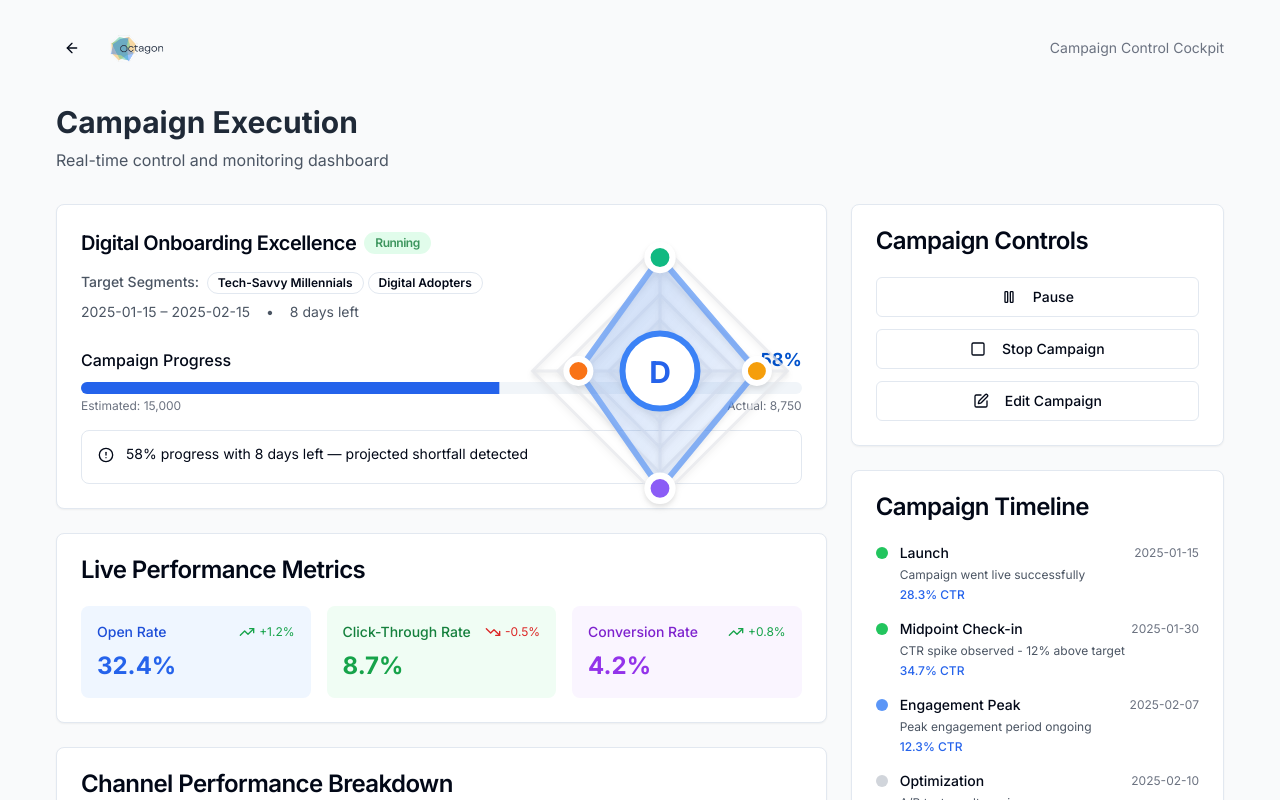
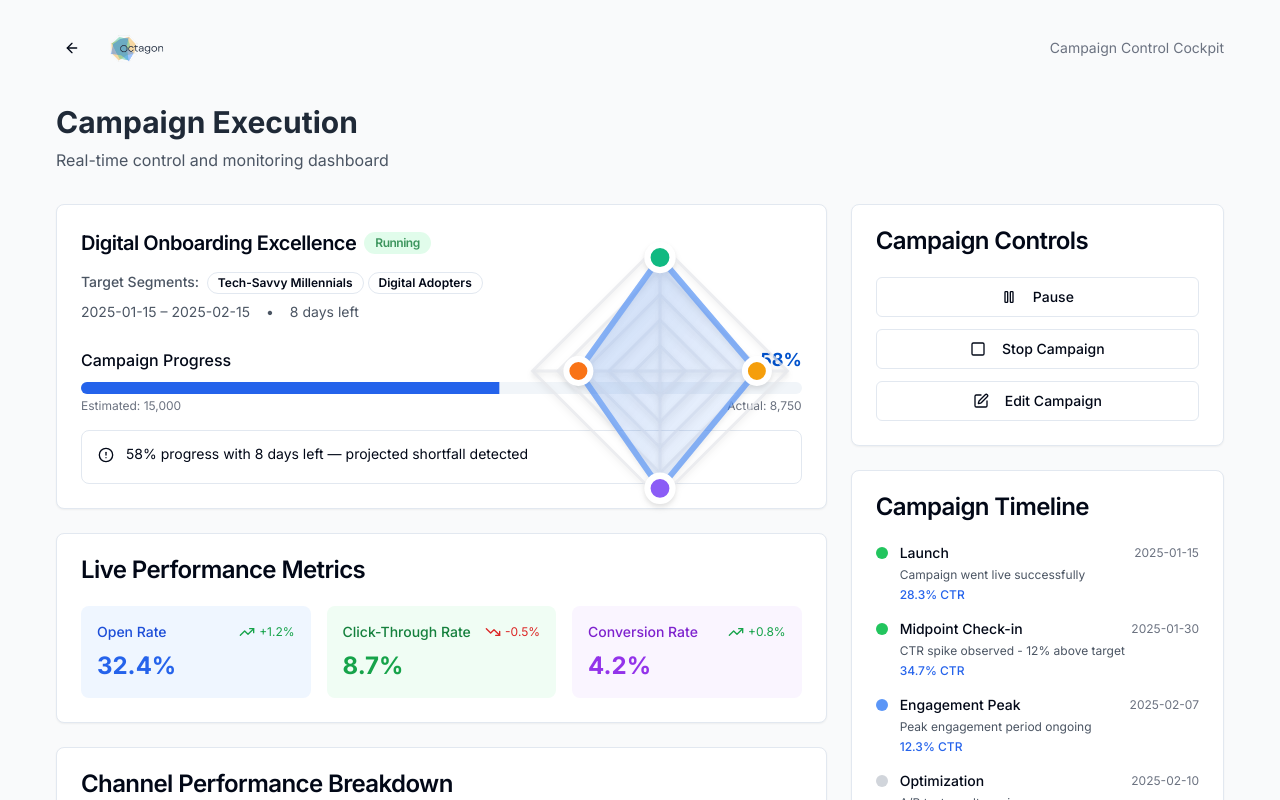
Before and after one commit to Abii073/insight-nexus-segments, a React (Vite) app: page /campaigns/execution in a window 1280 px wide. Shown: the top 800 px of the page. Built offline with nearby package versions, Linux system fonts and the light colour scheme.

Commit message:
circulo bye

```diff
--- a/src/components/AttributeRhombus.tsx
+++ b/src/components/AttributeRhombus.tsx
@@ -183,7 +183,7 @@ const AttributeRhombus = ({ breakdown, size = 'md', className = '' }: AttributeR
             ))}
 
             {/* Center circle with parent attribute initial */}
-            <circle
+            {/* <circle
               cx={centerX}
               cy={centerY}
               r="25"
@@ -198,7 +198,7 @@ const AttributeRhombus = ({ breakdown, size = 'md', className = '' }: AttributeR
               className={`font-bold fill-blue-600 text-xl`}
             >
               {breakdown.parentAttribute.charAt(0)}
-            </text>
+            </text> */}
           </svg>
 
           {/* Hover tooltip */}
```
